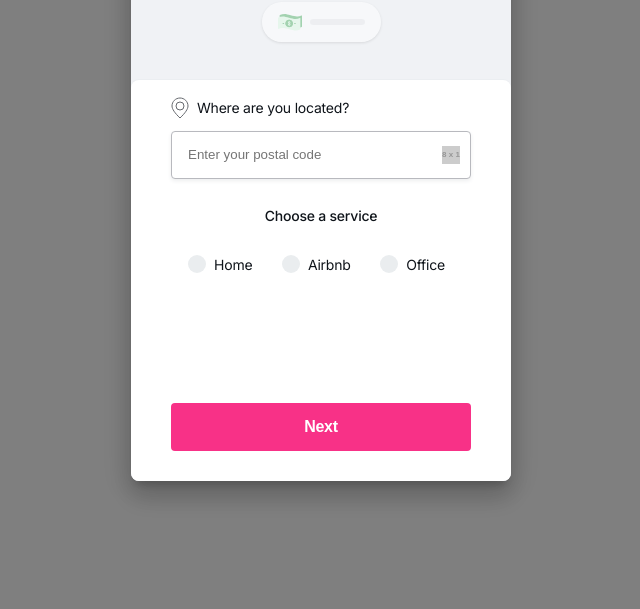
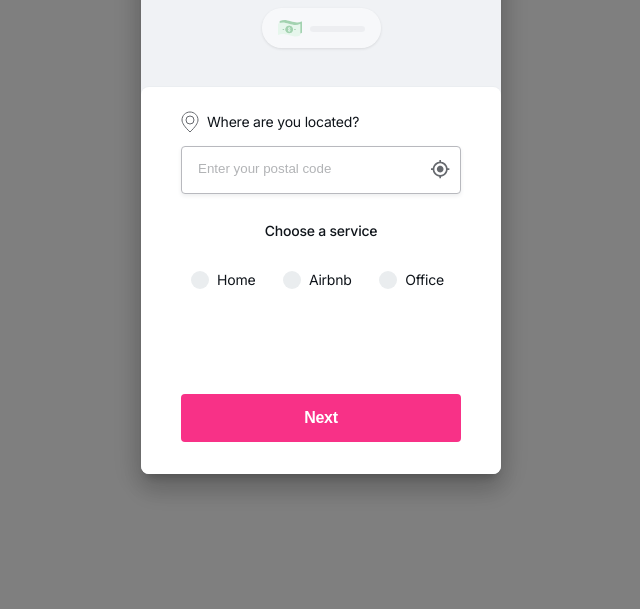
Before and after one commit to farhadnawab/tidywebapp, a plain HTML site: page index.html in a window 1280 px wide. Shown: the part 191-800 px from the top of the page, without its empty margins (319-959 px from the left). Drawn offline with Linux system fonts and the light colour scheme; placeholder pictures from the web are drawn by us.

Commit message:
making booking web small-0 pixel-perfect

```diff
--- a/assets/css/style.css
+++ b/assets/css/style.css
@@ -11,6 +11,20 @@
 body {
     font-family: 'Inter', sans-serif;
     font-size: 16px;
+}
+::-webkit-input-placeholder { /* Edge */
+    color: #66696e;
+    opacity: 0.5;
+}
+
+:-ms-input-placeholder { /* Internet Explorer 10-11 */
+    color: #66696e;
+    opacity: 0.5;
+}
+
+::placeholder {
+    color: #66696e;
+    opacity: 0.5;
 }
 
 /** Buttons **/
@@ -44,7 +58,7 @@ body {
 }
 .form-control.form-input-target {
     padding-right: 35px;
-    background-image: url("https://via.placeholder.com/18x18");
+    background-image: url("/assets/img/ic-location-target.svg");
     background-repeat: no-repeat;
     background-position: right 10px center;
 }
@@ -56,7 +70,7 @@ body {
     height: 0;
 }
 .radio-wrap input[type=radio] + label {
-    padding: 10px 17px 11px 8px;
+    padding: 11px 15px 11px 8px;
     border-radius: 4px;
     letter-spacing: -0.21px;
     color: #0f141a;
@@ -102,7 +116,7 @@ body {
 }
 .modal .modal-container .modal-content {
     width: 100%;
-    max-width: 380px;
+    max-width: 360px;
     border-radius: 8px;
     box-shadow: 0 8px 10px -5px rgba(0, 0, 0, 0.2), 0 6px 30px 5px rgba(0, 0, 0, 0.12), 0 16px 24px 2px rgba(0, 0, 0, 0.14);
     background-color: #f0f2f5;
@@ -114,11 +128,11 @@ body {
     right: 15px;
 }
 .modal .modal-container .modal-content .modal-content-top {
-    padding: 15px 40px 30px;
+    padding: 14px 40px 31px;
     text-align: center;
 }
 .modal .modal-container .modal-content .modal-content-bottom {
-    padding: 15px 40px 30px;
+    padding: 22px 40px 32px;
     border-radius: 8px;
     box-shadow: 0 -1px 0 0 rgba(214, 219, 224, 0.2);
     background-color: #ffffff;
@@ -192,8 +206,8 @@ body {
 
 .modal.booking-web-small-0 .modal-content-bottom .choose-service {
     margin-top: 24px;
+    margin-bottom: 94px;
     text-align: center;
-    min-height: 200px;
 }
 .modal.booking-web-small-0 .modal-content-bottom .choose-service h4 {
     font-size: 14px;
```
Also changed, not shown: assets/img/ic-location-target.svg (added).
